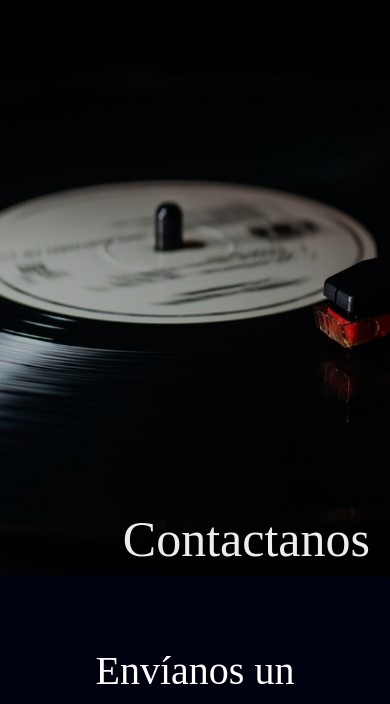
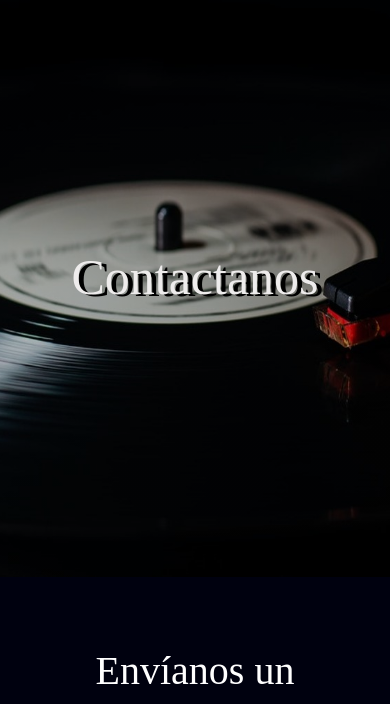
Before and after one commit to iwill88/El-Vinilo-de-Vasiliy_Website, a plain HTML site: page contacto.html in a window 390 px wide. Shown: the part 140-844 px from the top of the page. Drawn offline with nearby package versions, Linux system fonts and the light colour scheme.

Commit message:
optimizando proyecto

```diff
--- a/style.css
+++ b/style.css
@@ -450,7 +450,7 @@
         font-size: 35px;
     }
     .img-card{
-        height:auto;
+        height:300px;
         width:auto;
     }
 
@@ -574,6 +574,15 @@
 
     /*-----------------------------CONTACTO---------------------------*/
 
+    .primera-seccion-contacto{
+        align-items:center;
+        justify-content: center;
+    }
+
+    .titulo-contacto{
+        right:0px;
+        font-size: 50px;
+    }
     .formulario-datos{
         padding-right: 0px;
     }
```
